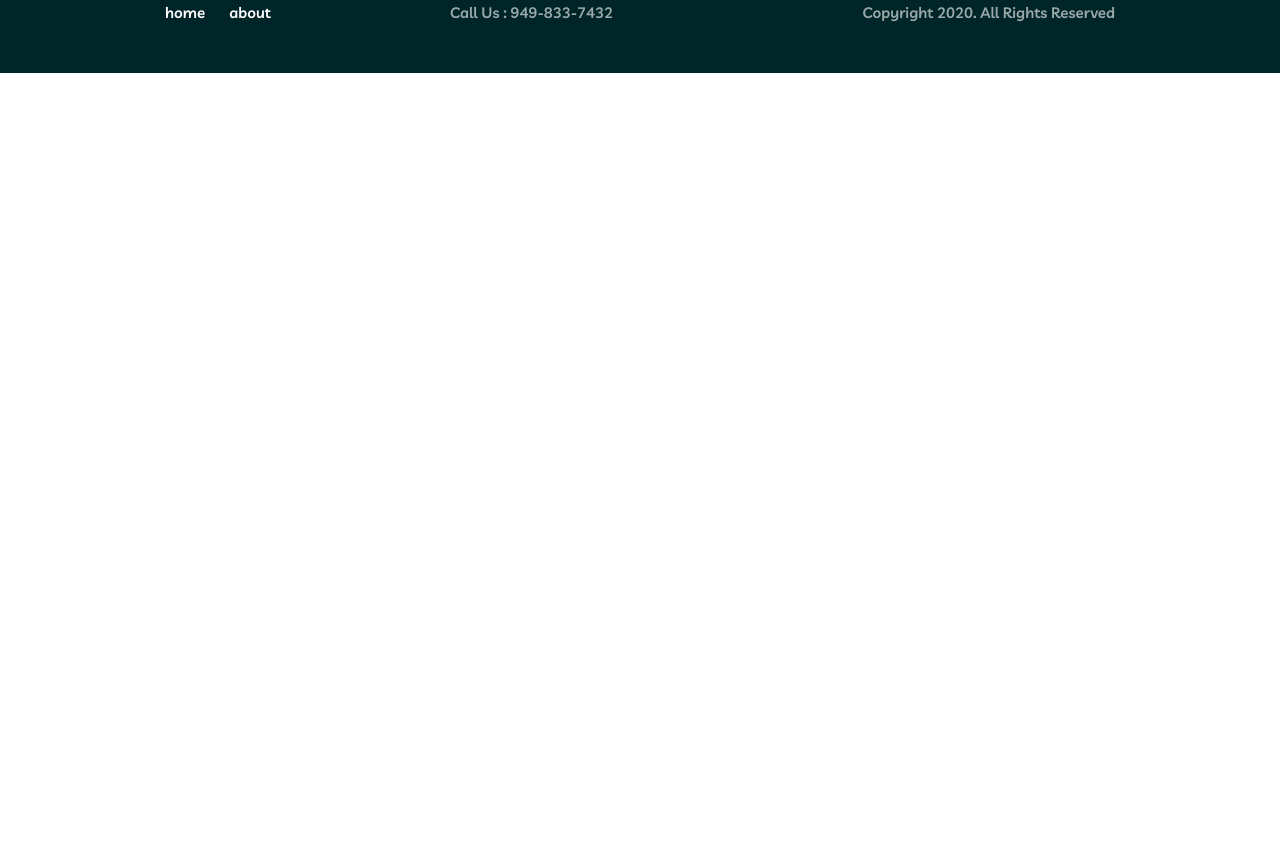
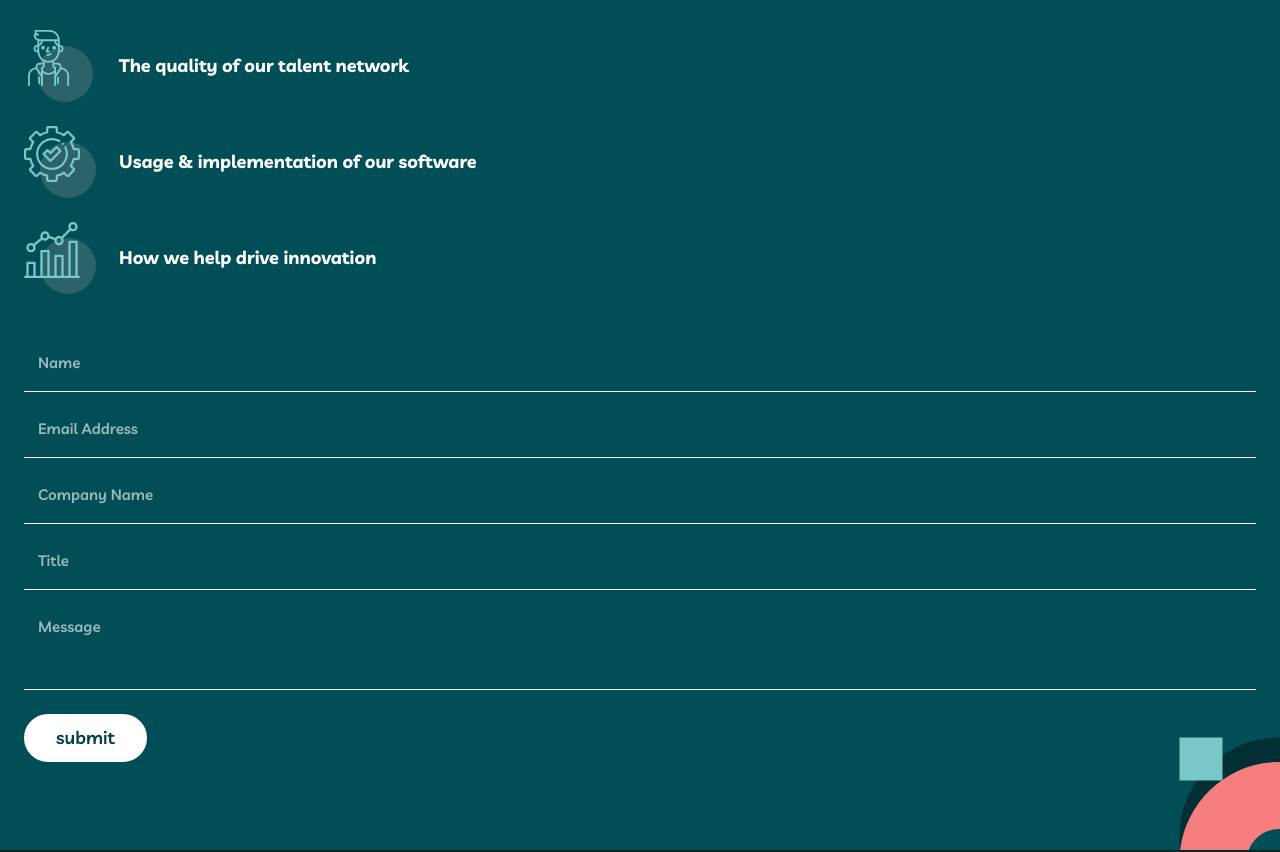
Before and after one commit to curiousmind04/myTeam-Website-ReactTS, a React (Vite) app: page /contact in a window 1280 px wide. Shown: the part 340-1192 px from the top of the page. Before the commit the page ends 800 px from the top, so only its background shows below. Built offline with nearby package versions, Linux system fonts and the light colour scheme.

Commit message:
started contact page and form validations

```diff
--- a/src/pages/About.tsx
+++ b/src/pages/About.tsx
@@ -59,7 +59,7 @@ const AboutPage = () => {
     );
   };
 
-  console.log(openedInfo);
+  // console.log(openedInfo);
   return (
     <>
       <section className={classes.one}>
--- /dev/null
+++ b/src/pages/Contact.module.css
@@ -0,0 +1,145 @@
+.container {
+  background-color: #014e56;
+  background-image: url("/assets/bg-pattern-contact-2.svg");
+  background-repeat: no-repeat;
+  background-position: bottom -7rem right -6.25rem;
+  padding: 2rem 1.5rem 88px 1.5rem;
+  text-align: center;
+}
+
+/* .left {
+  margin-bottom: 10rem;
+} */
+
+.left h2 {
+  color: var(--white);
+  font-size: 2.5rem;
+  line-height: 2.5rem;
+  margin-bottom: 1rem;
+}
+
+.left > span {
+  color: var(--light-coral);
+  font-size: 2rem;
+  font-weight: 700;
+  line-height: 3rem;
+}
+
+.topics {
+  margin-top: 2.5rem;
+  margin-bottom: 3.5rem;
+}
+
+.topics > :first-child img {
+  margin-inline: 3.5px;
+}
+
+.topic {
+  text-align: left;
+  display: flex;
+  justify-content: flex-start;
+  align-items: center;
+  gap: 23px;
+  margin-bottom: 1.5rem;
+}
+
+.topic p {
+  color: var(--white);
+  font-size: 18px;
+  font-weight: 700;
+  line-height: 28px;
+}
+
+.topics > :last-child {
+  margin-bottom: 0;
+}
+
+.form {
+  text-align: left;
+}
+
+.form input {
+  background-color: #014e56;
+  color: var(--white);
+  width: 100%;
+  font-size: 15px;
+  line-height: 25px;
+  padding-bottom: 1rem;
+  padding-left: 14px;
+  padding-right: 1rem;
+  border: none;
+  border-bottom: 1px solid var(--white);
+  border-radius: 0;
+  outline: none;
+  margin-bottom: 1.5rem;
+}
+
+.form input::placeholder {
+  color: var(--white);
+  opacity: 0.6;
+}
+
+.form textarea {
+  background-color: #014e56;
+  color: var(--white);
+  width: 100%;
+  font: inherit;
+  font-size: 15px;
+  line-height: 25px;
+  padding-left: 14px;
+  padding-right: 1rem;
+  resize: none;
+  border: none;
+  border-bottom: 1px solid var(--white);
+  border-radius: 0;
+  outline: none;
+  margin-bottom: 1.5rem;
+  vertical-align: top;
+  cursor: pointer;
+}
+
+.form textarea::placeholder {
+  color: var(--white);
+  opacity: 0.6;
+}
+
+.form input:focus,
+.form textarea:focus {
+  border-bottom: 1px solid #79c8c7;
+}
+
+/* this code prevents the background color
+from changing when using Chrome autocomplete */
+
+.form input:-webkit-autofill,
+.form input:-webkit-autofill:hover,
+.form input:-webkit-autofill:focus,
+.form input:-webkit-autofill:active {
+  /* -webkit-transition-delay: 9999s; */
+  /* -webkit-transition: background-color 9999s ease-out; */
+  -webkit-box-shadow: 0 0 0 30px #014e56 inset !important;
+  -webkit-text-fill-color: var(--white) !important;
+  /* -webkit-transition: color 9999s ease-out, background-color 9999s ease-out; */
+}
+
+.form button {
+  background-color: var(--white);
+  color: #004047;
+  width: 123px;
+  height: 3rem;
+  font-size: 18px;
+  line-height: 28px;
+  border: 2px solid var(--white);
+  border-radius: 1.5rem;
+}
+
+@media (hover: hover) {
+  .form input:hover,
+  .form textarea:hover {
+    border-bottom: 1px solid #79c8c7;
+  }
+  .form button:hover {
+    background-color: #004047;
+    color: var(--white);
+  }
+}
--- a/src/pages/Contact.tsx
+++ b/src/pages/Contact.tsx
@@ -1,9 +1,165 @@
-// import classes from "./Contact.module.css"
+import { useRef, useState } from "react";
+
+import classes from "./Contact.module.css";
 
 const ContactPage = () => {
+  const nameRef = useRef<HTMLInputElement>(null);
+  const emailRef = useRef<HTMLInputElement>(null);
+  const companyRef = useRef<HTMLInputElement>(null);
+  const titleRef = useRef<HTMLInputElement>(null);
+  const messageRef = useRef<HTMLTextAreaElement>(null);
+  const [invalidInputs, setInvalidInputs] = useState<string[]>([]);
+
+  const formHandler = (e: React.FormEvent) => {
+    e.preventDefault();
+    const name = nameRef.current?.value;
+    const email = emailRef.current?.value;
+    // const company = companyRef.current?.value;
+    // const title = titleRef.current?.value;
+    const message = messageRef.current?.value;
+
+    const validInputs = [];
+
+    // console.log(name);
+    // console.log(email);
+    // console.log(company);
+    // console.log(title);
+    // console.log(message);
+
+    // name validations
+    if (!name || (name && name.trim().length < 1)) {
+      setInvalidInputs((prevState) =>
+        !prevState.includes("name") ? prevState.concat("name") : prevState
+      );
+    } else {
+      setInvalidInputs((prevState) =>
+        prevState.filter((item) => item !== "name")
+      );
+      validInputs.push("name");
+    }
+
+    // email validations
+    if (!email || (email && email.trim().length < 1)) {
+      setInvalidInputs((prevState) =>
+        !prevState.includes("email") ? prevState.concat("email") : prevState
+      );
+    }
+    if (email && email.trim().length > 0) {
+      setInvalidInputs((prevState) =>
+        prevState.filter((item) => item !== "email")
+      );
+      const isValid = /^\S+@\S+\.\S+$/.test(email);
+      if (isValid) {
+        setInvalidInputs((prevState) =>
+          prevState.filter((item) => item !== "invalid email")
+        );
+        validInputs.push("email");
+      } else {
+        setInvalidInputs((prevState) =>
+          !prevState.includes("invalid email")
+            ? prevState.concat("invalid email")
+            : prevState
+        );
+      }
+    }
+
+    // message validations
+    if (!message || (message && message.trim().length < 20)) {
+      setInvalidInputs((prevState) =>
+        !prevState.includes("message") ? prevState.concat("message") : prevState
+      );
+    } else {
+      setInvalidInputs((prevState) =>
+        prevState.filter((item) => item !== "message")
+      );
+      validInputs.push("message");
+    }
+
+    console.log(validInputs);
+
+    if (validInputs.includes("name" && "email" && "message")) {
+      alert("message sent");
+    }
+  };
+
+  console.log(invalidInputs);
+
   return (
     <>
-      <div>Contact</div>
+      <section className={classes.container}>
+        <div className={classes.left}>
+          <h2>Contact</h2>
+          <span>Ask us about</span>
+          <div className={classes.topics}>
+            <div className={classes.topic}>
+              <img src="/assets/icon-person.svg" alt="person icon" />
+              <p>The quality of our talent network</p>
+            </div>
+            <div className={classes.topic}>
+              <img src="/assets/icon-cog.svg" alt="cog icon" />
+              <p>Usage & implementation of our software</p>
+            </div>
+            <div className={classes.topic}>
+              <img src="/assets/icon-chart.svg" alt="chart icon" />
+              <p>How we help drive innovation</p>
+            </div>
+          </div>
+        </div>
+
+        <form className={classes.form} onSubmit={formHandler} noValidate>
+          <label htmlFor="name" className="sr-only">
+            Name
+          </label>
+          <input
+            type="text"
+            name="name"
+            id="name"
+            placeholder="Name"
+            ref={nameRef}
+          />
+          <label htmlFor="email" className="sr-only">
+            Email
+          </label>
+          <input
+            type="email"
+            name="email"
+            id="email"
+            placeholder="Email Address"
+            ref={emailRef}
+          />
+          <label htmlFor="company-name" className="sr-only">
+            Company Name
+          </label>
+          <input
+            type="text"
+            name="company-name"
+            id="company-name"
+            placeholder="Company Name"
+            ref={companyRef}
+          />
+          <label htmlFor="title" className="sr-only">
+            Title
+          </label>
+          <input
+            type="text"
+            name="title"
+            id="title"
+            placeholder="Title"
+            ref={titleRef}
+          />
+          <label htmlFor="message" className="sr-only">
+            Message
+          </label>
+          <textarea
+            name="message"
+            id="message"
+            placeholder="Message"
+            rows={3}
+            ref={messageRef}
+          ></textarea>
+          <button type="submit">submit</button>
+        </form>
+      </section>
     </>
   );
 };
```
